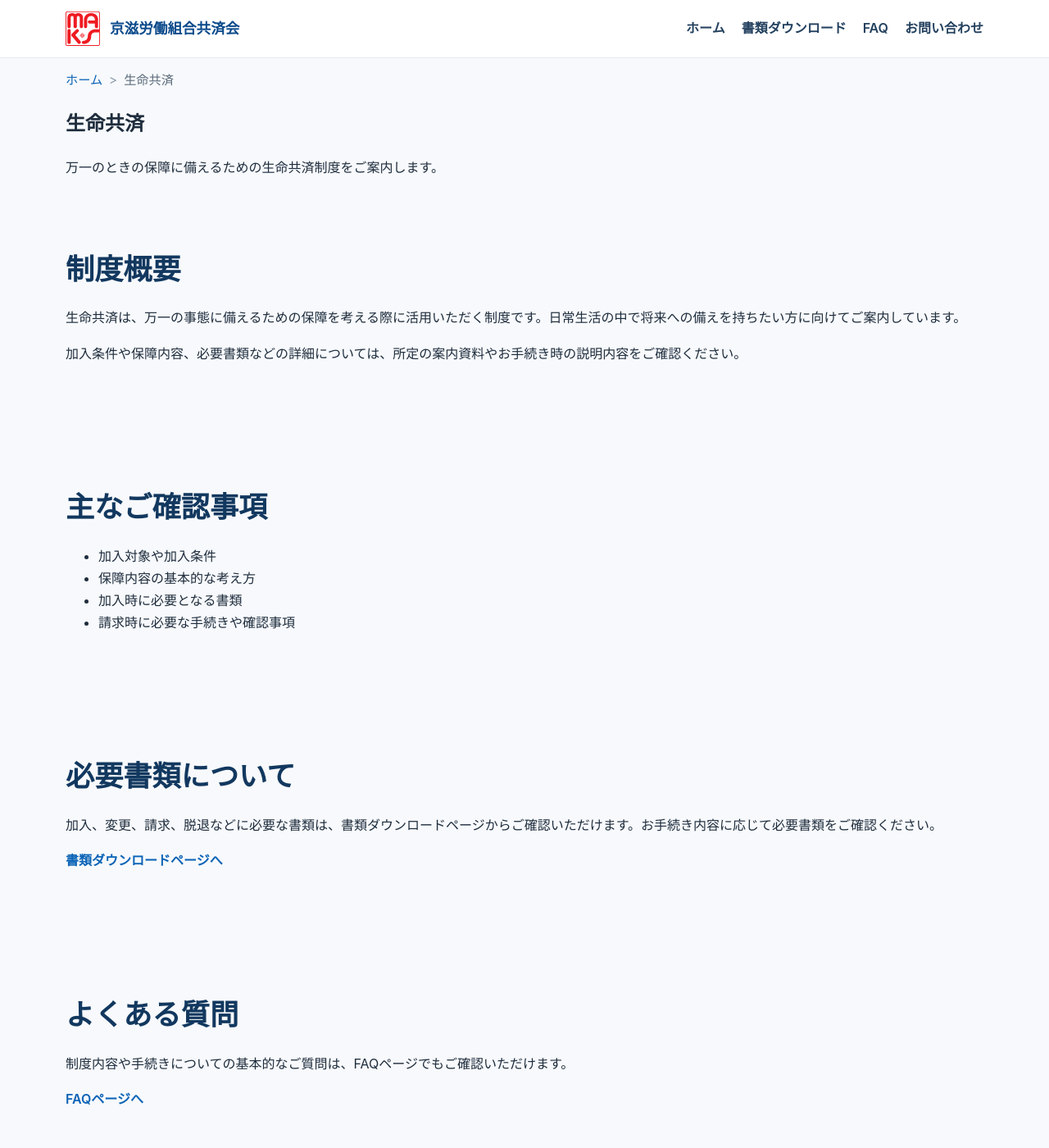
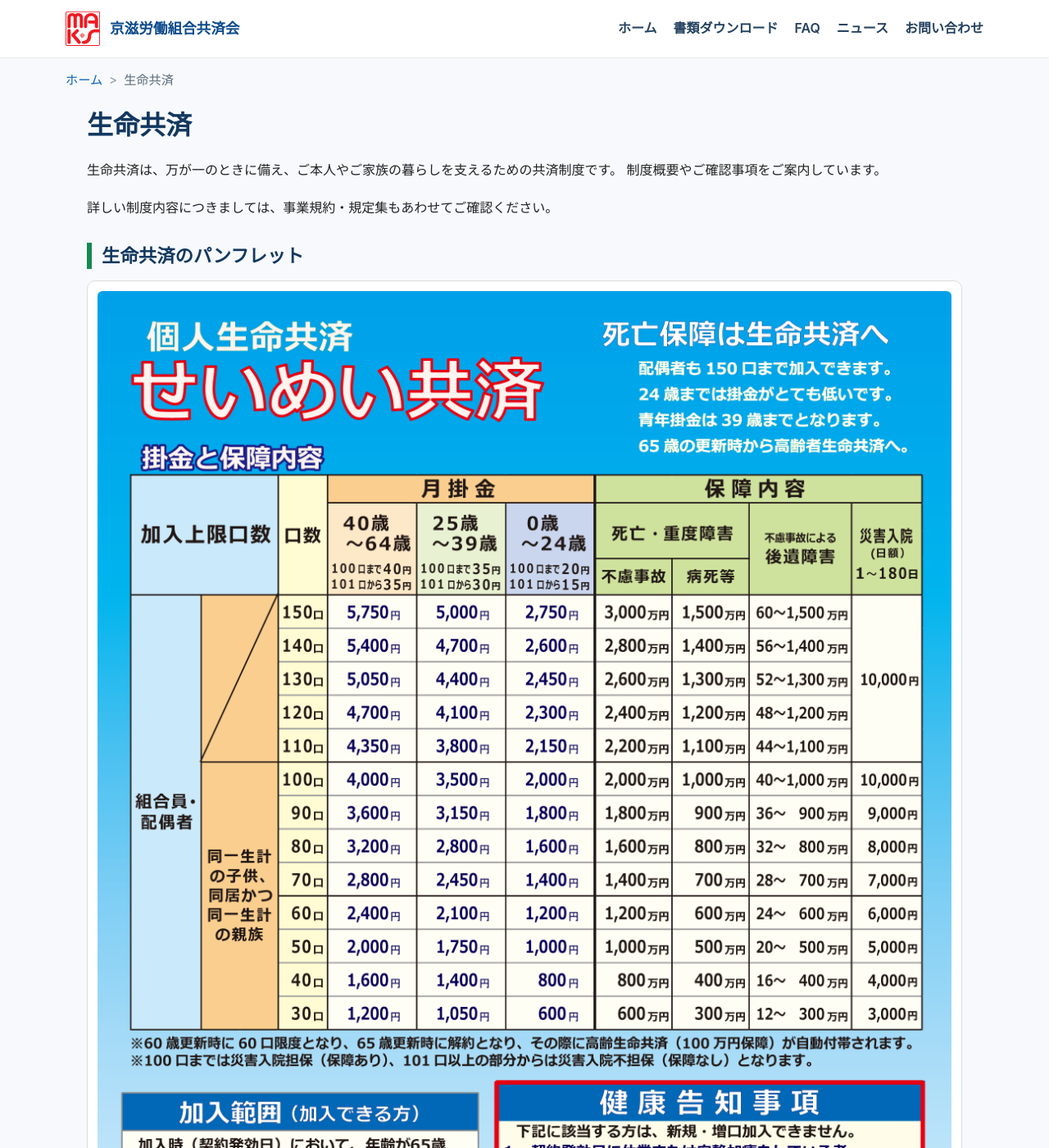
Before and after one commit to keijirodokyosai/keijirodokyosai.github.io, a Jekyll site: the page built from seimei.html, in a window 1280 px wide and 1400 px high. Shown: the whole window at 82% size. Built offline with Jekyll 4.4.1, drawn with Linux system fonts in a browser that asks for light colours; some of the changed text lies outside the part shown.

Commit message:
Update seimei.html

```diff
--- a/seimei.html
+++ b/seimei.html
@@ -1,178 +1,62 @@
-<!DOCTYPE html>
-<html lang="ja">
-<head>
-
-<meta charset="UTF-8">
-<meta name="viewport" content="width=device-width, initial-scale=1.0">
-
-<title>生命共済 | 京滋労働組合共済会</title>
-
-<meta name="description" content="京滋労働組合共済会の生命共済についてご案内します。制度概要、書類ダウンロード、よくある質問、お問い合わせ先をご確認いただけます。">
-
-<link rel="canonical" href="https://keijirodokyosai.github.io/seimei.html">
-<link rel="icon" href="images/favicon.png">
-
-<meta property="og:type" content="website">
-<meta property="og:site_name" content="京滋労働組合共済会">
-<meta property="og:title" content="生命共済 | 京滋労働組合共済会">
-<meta property="og:description" content="京滋労働組合共済会の生命共済についてご案内します。">
-<meta property="og:url" content="https://keijirodokyosai.github.io/seimei.html">
-<meta property="og:image" content="https://keijirodokyosai.github.io/images/ogp-logo-1200x630.jpg">
-
-<meta name="twitter:card" content="summary_large_image">
-
-<link rel="stylesheet" href="css/style.css">
-
-<script type="application/ld+json">
-{
-  "@context": "https://schema.org",
-  "@type": "BreadcrumbList",
-  "itemListElement": [
-    {
-      "@type": "ListItem",
-      "position": 1,
-      "name": "ホーム",
-      "item": "https://keijirodokyosai.github.io/"
-    },
-    {
-      "@type": "ListItem",
-      "position": 2,
-      "name": "生命共済",
-      "item": "https://keijirodokyosai.github.io/seimei.html"
-    }
-  ]
-}
-</script>
-
-</head>
-
-<body>
-
-<header class="site-header" role="banner">
-
-<div class="header-inner">
-
-<a href="index.html" class="site-logo">
-<img src="images/logo.svg" alt="京滋労働組合共済会">
-<span class="site-logo-text">京滋労働組合共済会</span>
-</a>
-
-<button class="menu-toggle" aria-label="メニューを開く" aria-expanded="false" aria-controls="global-nav">
-<span></span>
-<span></span>
-<span></span>
-</button>
-
-<nav id="global-nav" class="global-nav" aria-label="グローバルナビゲーション">
-<ul>
-<li><a href="index.html">ホーム</a></li>
-<li><a href="downloads.html">書類ダウンロード</a></li>
-<li><a href="faq.html">FAQ</a></li>
-<li><a href="contact.html">お問い合わせ</a></li>
-</ul>
-</nav>
-
-</div>
-
-</header>
+---
+layout: default
+title: 生命共済 | 京滋労働組合共済会
+description: 京滋労働組合共済会の生命共済についてご案内します。制度概要や必要書類をご確認いただけます。
+permalink: /seimei.html
+---
 
 <nav class="breadcrumb" aria-label="パンくずリスト">
   <ol class="breadcrumb-list">
-<li><a href="index.html">ホーム</a></li>
+    <li><a href="{{ '/index.html' | relative_url }}">ホーム</a></li>
     <li aria-current="page">生命共済</li>
   </ol>
 </nav>
 
-<main role="main">
+<section class="kyosai-page">
 
-<section class="page-hero">
-<div class="container">
+  <section class="detail-section">
     <h1>生命共済</h1>
-<p>万一のときの保障に備えるための生命共済制度をご案内します。</p>
+    <div class="detail-lead">
+      <p>
+        生命共済は、万が一のときに備え、ご本人やご家族の暮らしを支えるための共済制度です。
+        制度概要やご確認事項をご案内しています。
+      </p>
+      <p>
+        詳しい制度内容につきましては、事業規約・規定集もあわせてご確認ください。
+      </p>
     </div>
   </section>
 
-<section class="kyosai-detail section">
-<div class="container">
-<h2>制度概要</h2>
-<p>生命共済は、万一の事態に備えるための保障を考える際に活用いただく制度です。日常生活の中で将来への備えを持ちたい方に向けてご案内しています。</p>
-<p>加入条件や保障内容、必要書類などの詳細については、所定の案内資料やお手続き時の説明内容をご確認ください。</p>
+  <section class="detail-section">
+    <h2>生命共済のパンフレット</h2>
+    <div class="image-card">
+      <img src="{{ '/images/seimei.png' | relative_url }}" alt="生命共済のパンフレット">
+    </div>
+
+    <div class="pdf-download">
+      <a href="{{ '/pdf/seimei.pdf' | relative_url }}" download class="btn btn-primary">
+        パンフレットをダウンロード
+      </a>
     </div>
   </section>
 
-<section class="kyosai-detail section section-alt">
-<div class="container">
-<h2>主なご確認事項</h2>
-<ul class="content-list">
-<li>加入対象や加入条件</li>
-<li>保障内容の基本的な考え方</li>
-<li>加入時に必要となる書類</li>
-<li>請求時に必要な手続きや確認事項</li>
+  <section class="detail-section notice-section">
+    <h2>制度のご確認について</h2>
+    <ul class="notice-list">
+      <li>保障内容や給付条件の詳細は、事業規約・規定集をご確認ください。</li>
+      <li>掲載内容は概要です。実際の加入にあたっては所定の条件があります。</li>
     </ul>
-</div>
   </section>
 
-<section class="kyosai-detail section">
-<div class="container">
+  <section class="detail-section detail-section-last">
     <h2>必要書類について</h2>
-<p>加入、変更、請求、脱退などに必要な書類は、書類ダウンロードページからご確認いただけます。お手続き内容に応じて必要書類をご確認ください。</p>
-<p><a href="downloads.html" class="text-link">書類ダウンロードページへ</a></p>
-</div>
+    <p>
+      加入、変更、解約、給付の申請などに必要な書類は、書類ダウンロードページに掲載しています。
+      申請の内容に応じて必要書類をご確認ください。
+    </p>
+    <p>
+      <a href="{{ '/downloads.html' | relative_url }}" class="text-link">書類ダウンロードページへ</a>
+    </p>
   </section>
 
-<section class="kyosai-detail section section-alt">
-<div class="container">
-<h2>よくある質問</h2>
-<p>制度内容や手続きについての基本的なご質問は、FAQページでもご確認いただけます。</p>
-<p><a href="faq.html" class="text-link">FAQページへ</a></p>
-</div>
 </section>
-
-<section class="kyosai-detail section">
-<div class="container">
-<h2>お問い合わせ</h2>
-<p>制度内容や加入条件について不明な点がある場合は、お問い合わせページをご利用ください。</p>
-<p><a href="contact.html" class="text-link">お問い合わせページへ</a></p>
-</div>
-</section>
-
-</main>
-
-<footer class="site-footer" role="contentinfo">
-
-<div class="footer-inner">
-
-<div class="footer-brand">
-<p class="footer-site-name">京滋労働組合共済会</p>
-</div>
-
-<nav class="footer-nav" aria-label="フッターナビゲーション">
-<ul>
-<li><a href="index.html">ホーム</a></li>
-<li><a href="downloads.html">書類ダウンロード</a></li>
-<li><a href="faq.html">FAQ</a></li>
-<li><a href="contact.html">お問い合わせ</a></li>
-</ul>
-</nav>
-
-<p class="copyright">© 京滋労働組合共済会</p>
-
-</div>
-
-</footer>
-
-<script>
-const menuToggle = document.querySelector('.menu-toggle');
-const globalNav = document.querySelector('#global-nav');
-
-if (menuToggle && globalNav) {
-  menuToggle.addEventListener('click', () => {
-    const isOpen = menuToggle.getAttribute('aria-expanded') === 'true';
-    menuToggle.setAttribute('aria-expanded', String(!isOpen));
-    globalNav.classList.toggle('open');
-  });
-}
-</script>
-
-</body>
-</html>
```
Lines whose indentation alone changed are shown as unchanged.
